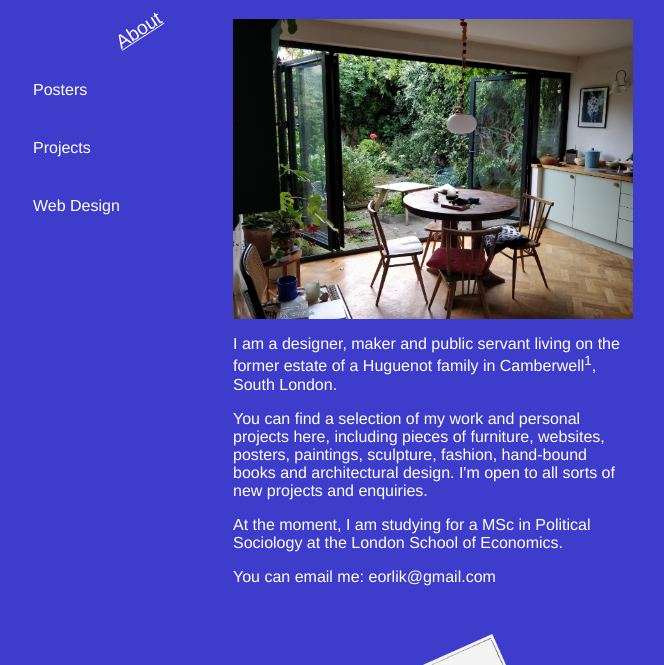
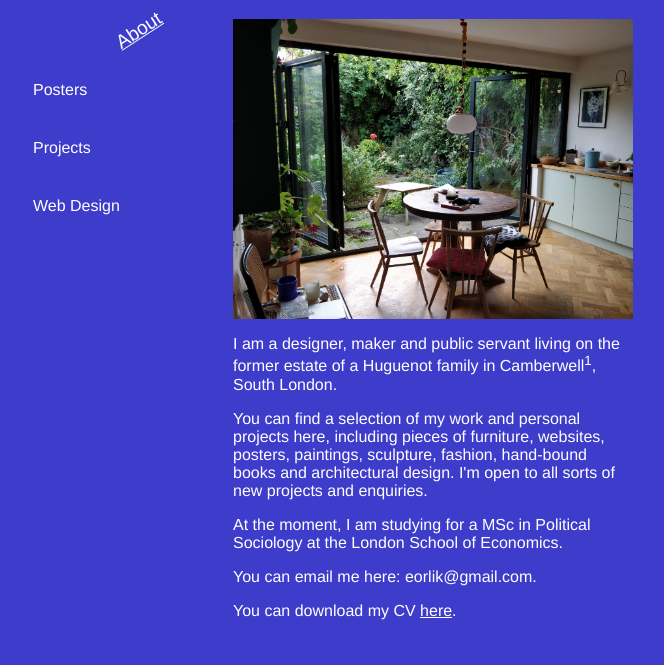
Before and after one commit to eorlik/edwardorlik-net_archived, an Eleventy site: page src/index.md in a window 1280 px wide. Shown: the part 81-746 px from the top of the page, without its empty margins (17-681 px from the left). Built offline with nearby package versions, Linux system fonts and the light colour scheme; Eleventy itself is replaced by a stand-in of ours; files that its build step writes are made by us from their sources.

Commit message:
Update about.md

```diff
--- a/src/about.md
+++ b/src/about.md
@@ -6,7 +6,9 @@ You can find a selection of my work and personal projects here, including pieces
 
 At the moment, I am studying for a MSc in Political Sociology at the London School of Economics.
 
-You can email me: eorlik@gmail.com
+You can email me here: eorlik@gmail.com.
+
+You can download my CV <a href="/assets/edward-orlik-cv-2022.jpg">here</a>.
 
 <img alt="A plan view, in black and white pen, of the Minet Estate, dated 1841. The image indicates a few fields with a road running along one edge, and smaller roads cutting down the middle." style="display: block; margin: 3em auto -4em auto" src="/assets/img/About/Minet1.png"/>
 
```
